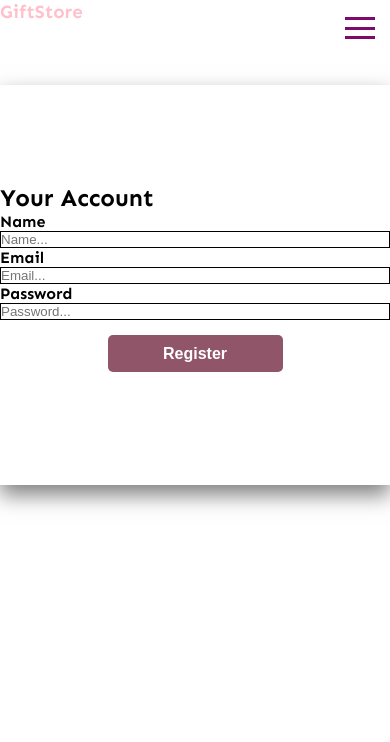
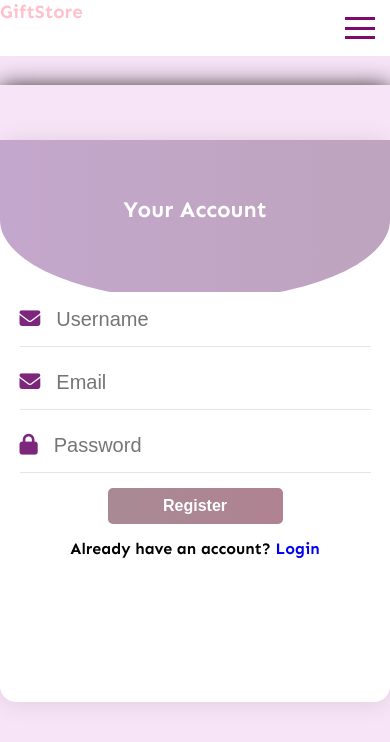
Before and after one commit to albertdugba/gift-store, a React (Create React App) app: page /register in a window 390 px wide. Shown: the top 742 px of the page. Built offline with nearby package versions, Linux system fonts and the light colour scheme.

Commit message:
added responsiveness

```diff
--- a/src/components/Products/ProductContainer.js
+++ b/src/components/Products/ProductContainer.js
@@ -1,30 +1,27 @@
-import React, { useEffect } from "react";
+import React from "react";
 import {
   ProductContainerStyle,
   CardInner,
+  ProductImage,
 } from "../../styles/StyledProducts/Product";
-import { SecondaryBtn } from "../../styles/StyledUIElements/Button";
 import { Link } from "react-router-dom";
 import { Container } from "../../styles/global/global";
 
 const ProductContainer = ({ imageUrl, name, price, _id }) => {
-  const onAddToCart = productId => {};
-
-  useEffect(() => {}, []);
-
   return (
-    <ProductContainerStyle>
-      <Container>
+    <Container>
+      <ProductContainerStyle>
         <Link to={`/product/${_id}`}>
-          <img src={imageUrl} alt={name} />
+          <ProductImage>
+            <img src={imageUrl} alt={name} />
+          </ProductImage>
           <CardInner>
             <p>{name}</p>
             <p>${parseInt(price)}</p>
           </CardInner>
         </Link>
-        <SecondaryBtn onClick={onAddToCart(_id)}>Buy</SecondaryBtn>
-      </Container>
-    </ProductContainerStyle>
+      </ProductContainerStyle>
+    </Container>
   );
 };
 
--- a/src/components/pages/Auth/Login.js
+++ b/src/components/pages/Auth/Login.js
@@ -1,42 +1,80 @@
-import React from "react";
+import React, { useState, useEffect } from "react";
 import { useDispatch, useSelector } from "react-redux";
 
 import "./Shared.css";
+import { SecondaryBtn } from "../../../styles/StyledUIElements/Button";
+import { Link } from "react-router-dom";
+import { login } from "../../../store/action/UserActions";
 
 const Login = props => {
+  const [email, setEmail] = useState("");
+  const [password, setPassword] = useState("");
+
+  const loginInfo = useSelector(state => state.login);
+  const { userInfo, loading, error } = loginInfo;
+
+  const dispatch = useDispatch();
+
+  const redirect = props.location.search
+    ? props.location.search.split("=")[1]
+    : "/";
+
+  useEffect(() => {
+    if (userInfo) {
+      props.history.push(redirect);
+    }
+  }, [userInfo]);
+
+  const onSubmitHandler = event => {
+    event.preventDefault();
+    dispatch(login(email, password));
+  };
   return (
     <>
       <div id="container">
         <div id="wrapper">
+          {loading && <div>{loading}</div>}
+          {error && <div>{error}</div>}
           <div className="form-container">
             <span className="form-heading">Your Account</span>
-            <form>
-              <div className="input-group">
-                <i className="fas fa-user"></i>
-                <input type="text" placeholder="Username" required />
-                <span className="bar"></span>
-              </div>
+            <form onSubmit={onSubmitHandler}>
               <div className="input-group">
                 <i className="fas fa-envelope"></i>
-                <input type="email" placeholder="Email" required />
+                <input
+                  type="email"
+                  placeholder="Email"
+                  required
+                  value={email}
+                  onChange={e => setEmail(e.target.value)}
+                />
                 <span className="bar"></span>
               </div>
               <div className="input-group">
                 <i className="fas fa-lock"></i>
-                <input type="password" placeholder="Password" required />
+                <input
+                  type="password"
+                  placeholder="Password"
+                  required
+                  value={password}
+                  onChange={e => setPassword(e.target.value)}
+                />
                 <span className="bar"></span>
               </div>
 
               <div className="input-group">
-                <button>
-                  <i className="fab fa-telegram-plane"></i>
-                </button>
+                <SecondaryBtn>Login</SecondaryBtn>
               </div>
 
               <div className="switch-login">
-                <a href="!#">
-                  Already have an account? <span>Login</span>
-                </a>
+                <span>
+                  Haven't created an account yet?{" "}
+                  <Link to="/register">Sign up now!</Link>
+                </span>
+              </div>
+              <div className="forgot-password">
+                {/* <span>
+                  <span>Forgot Password</span>
+                </span> */}
               </div>
             </form>
           </div>
--- a/src/components/pages/Auth/Register.js
+++ b/src/components/pages/Auth/Register.js
@@ -1,13 +1,10 @@
 import React, { useState, useEffect } from "react";
 import { useDispatch, useSelector } from "react-redux";
 
-import { AuthButton } from "../../../styles/StyledUIElements/Button";
-import { login, register } from "../../../store/action/UserActions";
-import {
-  FormContainer,
-  Form,
-  FormInput,
-} from "../../../styles/StyledUIElements/Form";
+import { SecondaryBtn } from "../../../styles/StyledUIElements/Button";
+import { register } from "../../../store/action/UserActions";
+
+import { Link } from "react-router-dom";
 
 const Register = props => {
   const [name, setName] = useState("");
@@ -16,7 +13,7 @@ const Register = props => {
 
   const registeration = useSelector(state => state.register);
 
-  const { userInfo } = registeration;
+  const { userInfo, loading, error } = registeration;
 
   const dispatch = useDispatch();
 
@@ -26,40 +23,67 @@ const Register = props => {
     }
   }, [userInfo]);
 
-  const onSubmit = event => {
+  const onSubmitHandler = event => {
     event.preventDefault();
     dispatch(register(name, email, password));
   };
 
   return (
     <>
-      <FormContainer>
-        <Form onSubmit={onSubmit}>
-          <h2>Your Account</h2>
-          <label htmlFor="name">Name</label>
-          <FormInput
+      <div id="container">
+        {loading && <div>{loading}</div>}
+        {error && <div>{error}</div>}
+        <div id="wrapper">
+          <div className="form-container">
+            <span className="form-heading">Your Account</span>
+            <form onSubmit={onSubmitHandler}>
+              <div className="input-group">
+                <i className="fas fa-envelope"></i>
+                <input
                   type="name"
-            placeholder="Name..."
+                  placeholder="Username"
+                  required
                   value={name}
                   onChange={e => setName(e.target.value)}
                 />
-          <label htmlFor="email">Email</label>
-          <FormInput
+                <span className="bar"></span>
+              </div>
+              <div className="input-group">
+                <i className="fas fa-envelope"></i>
+                <input
                   type="email"
-            placeholder="Email..."
+                  placeholder="Email"
+                  required
                   value={email}
                   onChange={e => setEmail(e.target.value)}
                 />
-          <label htmlFor="password">Password</label>
-          <FormInput
+                <span className="bar"></span>
+              </div>
+              <div className="input-group">
+                <i className="fas fa-lock"></i>
+                <input
+                  type="password"
+                  placeholder="Password"
+                  required
                   value={password}
-            type="password"
-            placeholder="Password..."
                   onChange={e => setPassword(e.target.value)}
                 />
-          <AuthButton>Register</AuthButton>
-        </Form>
-      </FormContainer>
+                <span className="bar"></span>
+              </div>
+
+              <div className="input-group">
+                <SecondaryBtn>Register</SecondaryBtn>
+              </div>
+
+              <div className="switch-login">
+                <span>
+                  Already have an account? <Link to="/login">Login</Link>
+                </span>
+              </div>
+            </form>
+          </div>
+        </div>
+      </div>
     </>
   );
 };
--- a/src/components/pages/Auth/Shared.css
+++ b/src/components/pages/Auth/Shared.css
@@ -2,11 +2,6 @@
   box-sizing: border-box;
   margin: 0;
   padding: 0;
-}
-
-#container {
-  height: 100vh;
-  z-index: -1;
 }
 
 #wrapper {
@@ -24,9 +19,8 @@
   margin-top: 250px;
   background: #fff;
   position: relative;
-  padding: 10rem 0;
+  padding: 7rem 0;
   border-radius: 1rem;
-  z-index: -1;
   box-shadow: 0 1px 1.5rem rgba(0, 0, 0, 0.1);
 }
 
@@ -35,12 +29,12 @@
   position: absolute;
   top: 0;
   left: 0;
+  bottom: 75px;
   height: 30rem;
   width: 100%;
-  background: linear-gradient(to left, #7c267c, #b956d1);
+  background: linear-gradient(to left, #bea4be, #c4a7cc);
   border-bottom-right-radius: 100%;
   border-bottom-left-radius: 100%;
-  z-index: -1;
 }
 
 .form-heading {
@@ -57,7 +51,7 @@ form {
   background: #fff;
   box-shadow: 0 1px 1.5rem rgba(0, 0, 0, 0.9);
   border-radius: 0.6rem;
-  width: 100%;
+  /* width: 100%;  */
 }
 
 .input-group {
@@ -107,7 +101,7 @@ form {
   width: 100%;
 }
 
-.input-group button {
+/* .input-group button {
   width: 100%;
   display: inline-block;
   border-radius: 0.29rem;
@@ -117,12 +111,12 @@ form {
   cursor: pointer;
   border: none;
   outline: none;
-}
+} */
 
-.input-group button:hover,
+/* .input-group button:hover,
 .input-group button:focus {
   background: linear-gradient(to right, #7c267c, #b956d1);
-}
+} */
 
 .switch-login {
   text-align: center;
@@ -138,10 +132,18 @@ form {
   font-weight: bold;
 }
 
+.forgot-password {
+  text-align: center;
+}
+
 @media screen and (max-width: 700px) {
   #wrapper {
     width: 100%;
+    max-width: 600px;
+    margin: auto;
+    box-shadow: 0 2px 1.4rem rgba(0, 0, 0, 0.9);
   }
+
   .form-container::before {
     height: 10rem;
   }
@@ -154,7 +156,6 @@ form {
   form {
     border-radius: initial;
     transform: initial;
-
     box-shadow: none;
   }
 }
--- a/src/styles/StyledCart/CartStyle.js
+++ b/src/styles/StyledCart/CartStyle.js
@@ -3,12 +3,10 @@ import styled from "styled-components";
 export const CartContainer = styled.section`
   width: 750px;
   height: 425px;
-  /* background: #ece4e4; */
   margin: 80px auto;
   box-shadow: 1px 2px 3px 0px rgba(0, 0, 0, 0.1);
   border-radius: 6px;
   display: flex;
-  flex-direction: column;
   padding: 1rem;
 
   & img {
--- a/src/styles/StyledProducts/ProductDetailsStyle.js
+++ b/src/styles/StyledProducts/ProductDetailsStyle.js
@@ -43,11 +43,12 @@ export const ProductDesc = styled.div`
     letter-spacing: 1px;
     text-transform: uppercase;
     text-decoration: none;
-    background: ${({ theme }) => theme.buttonColor};
+    background: #c4a7cc;
+    color: #fff;
     padding: 0.5rem;
     height: 30px;
     border-radius: 50px;
-    box-shadow: 0 2px 8px 0 rgba(0, 0, 0, 0.3);
+    box-shadow: 0 2px 5px 0 rgba(0, 0, 0, 0.5);
   }
 
   & h1 {
--- a/src/styles/global/global.js
+++ b/src/styles/global/global.js
@@ -11,6 +11,7 @@ export const GlobalStyles = createGlobalStyle`
     body{
         box-sizing:border-box;
         font-family:'Sen', sans-serif;
+        background-color: #f7e4f7;
     }
 `;
 
```
Also changed, not shown: src/components/pages/Cart/Cart.css (+31 -9 lines), src/components/pages/Cart/Cart.js (+14 -15 lines), src/styles/StyledProducts/Product.js (+17 -14 lines). Lines whose indentation alone changed are shown as unchanged.
